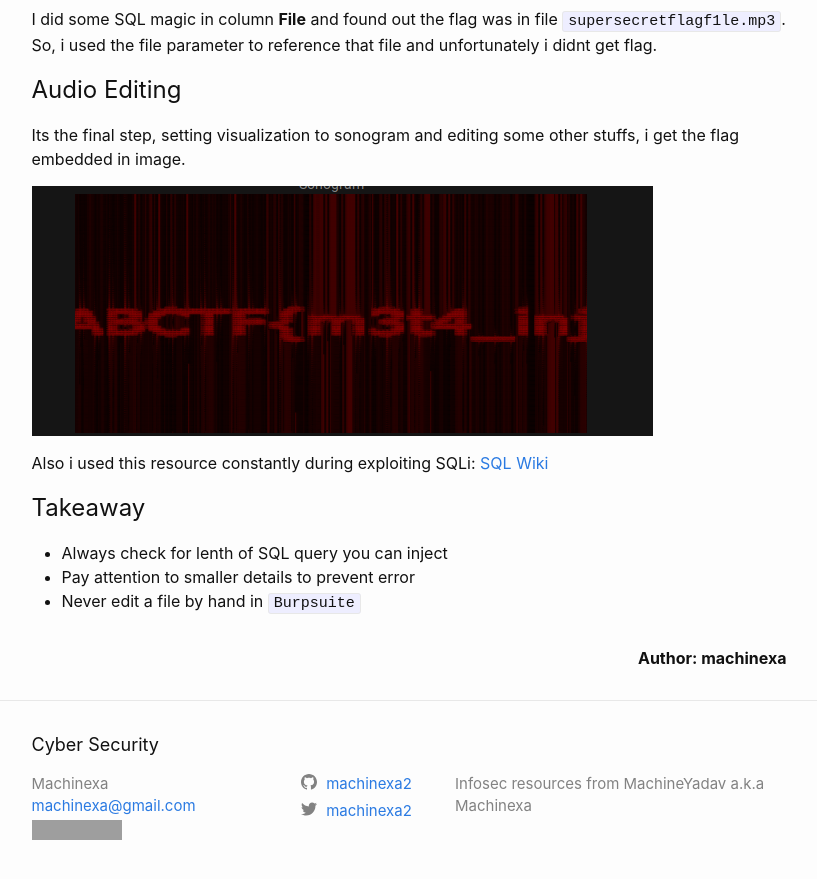
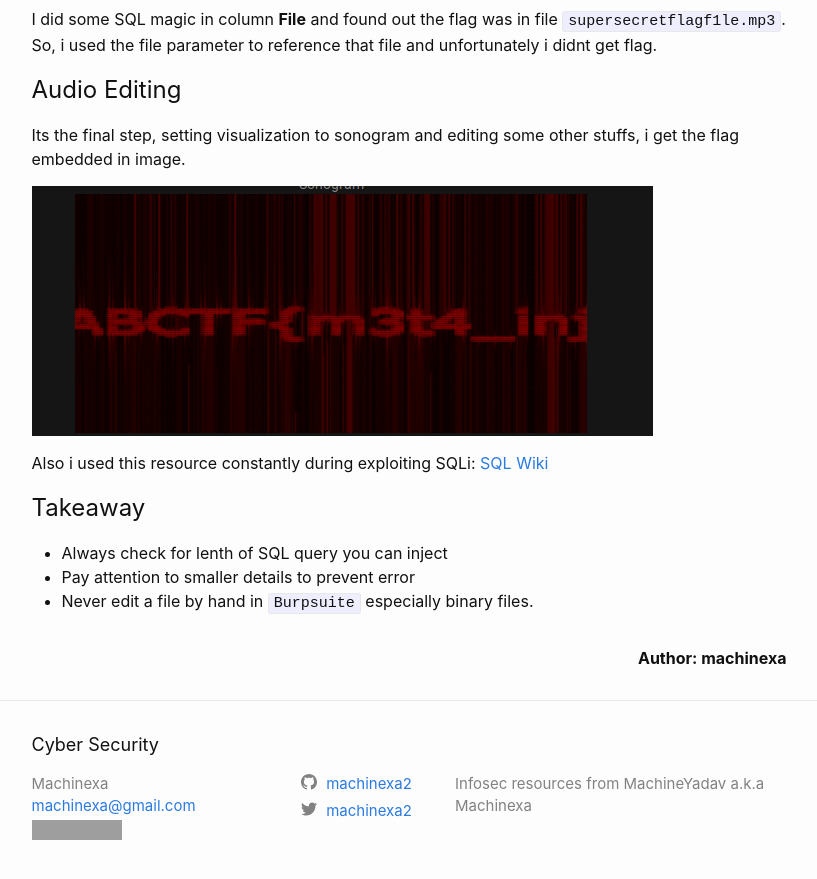
Before and after one commit to machinexa2/machinexa2.github.io, a Jekyll site: the page built from writeups/_posts/2020-09-19-audioedit.markdown, in a window 1280 px wide and 900 px high, scrolled down 5673 px. Shown: the top 879 px of the window, without its empty margins (231-1048 px from the left). Built offline with Jekyll 4.4.1, drawn with Linux system fonts in a browser that asks for light colours; grey boxes are pictures that could not be loaded.

Commit message:
01:24:22 PM 09/19/2020

```diff
--- a/writeups/_posts/2020-09-19-audioedit.markdown
+++ b/writeups/_posts/2020-09-19-audioedit.markdown
@@ -144,4 +144,4 @@ Also i used this resource constantly during exploiting SQLi: [SQL Wiki](https://
 
 * Always check for lenth of SQL query you can inject
 * Pay attention to smaller details to prevent error
-* Never edit a file by hand in `Burpsuite`
+* Never edit a file by hand in `Burpsuite` especially binary files.
```
